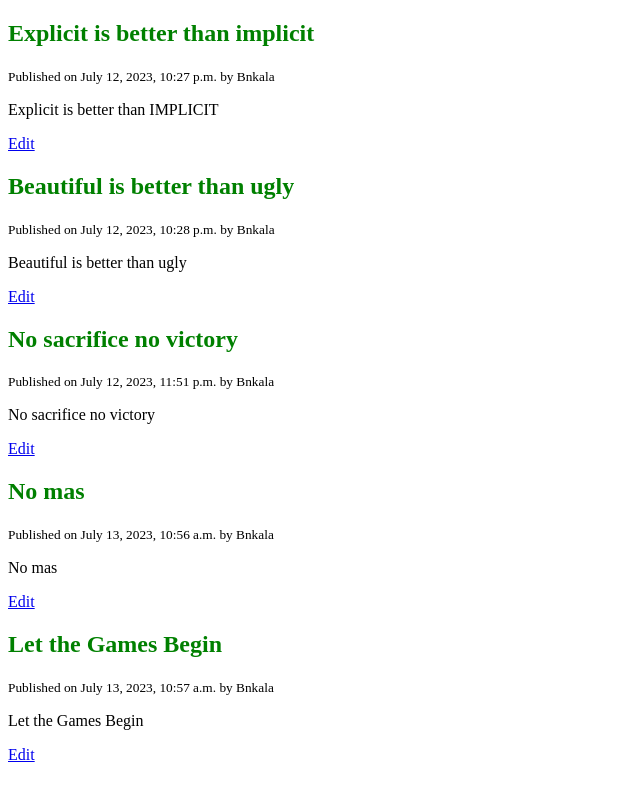
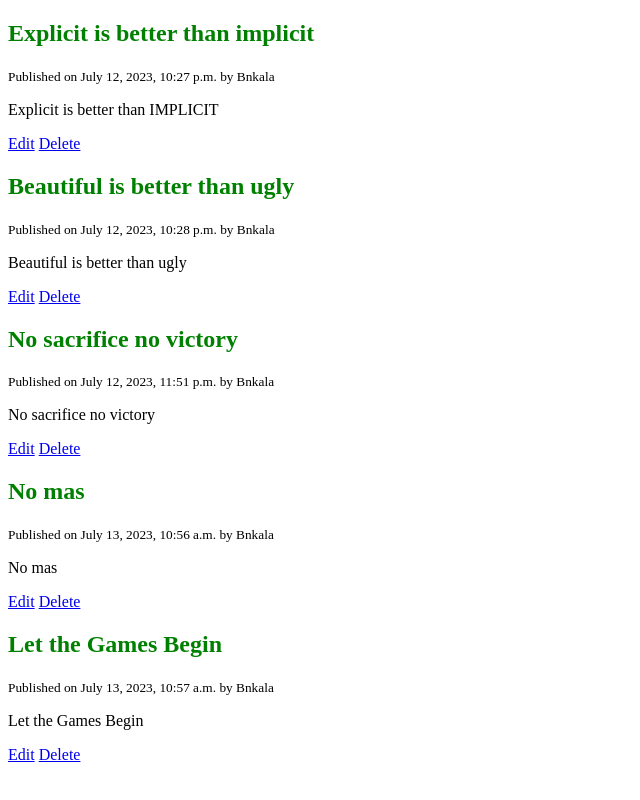
Before and after one commit to bnkala/django_tutorial, a Django app: page / in a window 1280 px wide. Shown: the whole page, without its empty margins (0-640 px from the left). Run offline with Django 4.2, Linux system fonts and the light colour scheme; data comes from the database, SQL or seed files in the repository; both versions use the stored data as it was after the commit.

Commit message:
login tutorial

```diff
--- a/django_project1/blog/templates/blog/home.html
+++ b/django_project1/blog/templates/blog/home.html
@@ -6,6 +6,9 @@
             <h2>{{ post.title }}</h2>
             <small>Published on {{ post.published_at }} by {{ post.author | title}}</small>
             <p> {{ post.content}} </p>
-            <p><a href="{% url 'post-edit' post.id %}">Edit</a></p>
+            <p>
+                <a href="{% url 'post-edit' post.id %}">Edit</a>
+                <a href="{% url 'post-delete' post.id %}">Delete</a>
+            </p>
             {% endfor %}
         {% endblock content %}
--- a/django_project1/blog/urls.py
+++ b/django_project1/blog/urls.py
@@ -4,5 +4,6 @@ urlpatterns = [
      path('',views.home, name='posts'),
      path('post/create', views.create_post, name='post-create'),
      path('post/edit/<int:id>', views.edit_post, name='post-edit'),
+     path('post/delete/<int:id>', views.delete_post, name ='post-delete'),
      path('about/', views.about, name='about'),
 ]
--- a/django_project1/blog/views.py
+++ b/django_project1/blog/views.py
@@ -35,6 +35,17 @@ def create_post(request):
             messages.error(request, 'Please correct the following orders')
             return render(request, 'blog/post_form.html', {'form':form})
 
+def delete_post(request, id):
+    post = get_object_or_404(Post, pk=id)
+    context = {'post':post}
+
+    if request.method =='GET':
+        return render(request, 'blog/post_confirm_delete.html',context)
+    elif request.method == 'POST':
+        post.delete()
+        messages.success(request, 'The post has been been deleted successfully')
+        return redirect('posts')
+
 def home(request):
     posts = Post.objects.all()
     context ={'posts':posts}
```
Also changed, not shown: django_project1/blog/templates/blog/post_confirm_delete.html (added, +14 -0 lines), django_project1/db.sqlite3.
